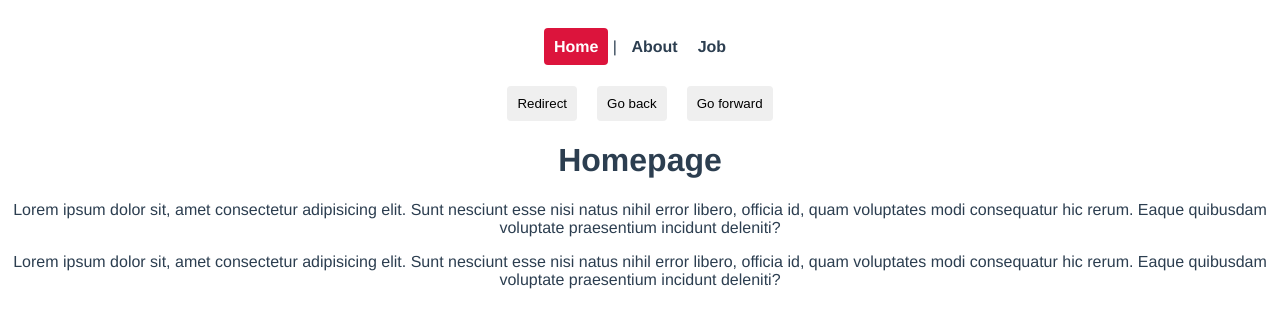
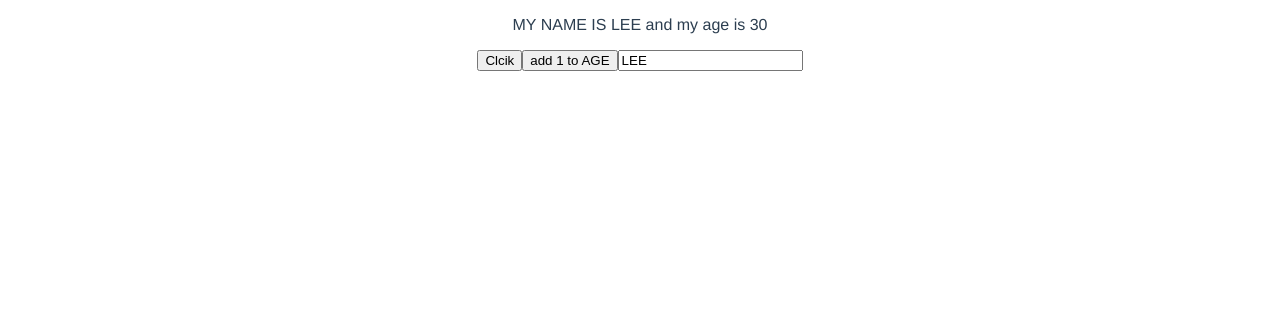
Before and after one commit to luthentic/Vue, a Vue app in the folder lee/: page / in a window 1280 px wide. Shown: the top 328 px of the page. Built offline with nearby package versions, Linux system fonts and the light colour scheme.

Commit message:
composition ref

```diff
--- a/lee/src/App.vue
+++ b/lee/src/App.vue
@@ -1,32 +1,35 @@
 <template>
-  <div id="nav">
-    <router-link to="/">Home</router-link> |
-    <router-link :to="{name: 'About'}">About</router-link>
-    <router-link :to="{name:'Job'}">Job</router-link>
+  <div class="home">
+    <p ref="p">MY NAME IS {{name}} and my age is {{age}}</p>
+    <button @click="handleClick">Clcik</button>
+    <button @click="age++">add 1 to AGE</button>
+    <input type="text" v-model="name">
   </div>
-
-  <button @click="redirect">Redirect</button>
-  <button @click="back">Go back</button>
-  <button @click="forward">Go forward</button>
-
   <router-view/>
 </template>
 
 <script>
+import {ref} from 'vue'
 export default {
-  methods: {
-    redirect(){
-      this.$router.push({name:'Home'})
-    },
-    back(){
-      this.$router.go(-1)
-    },
-    forward(){
-      this.$router.go(1)
+  setup() {
+
+    const p = ref(null)
+
+    let name =  ref('LEE')
+    let age = ref(30)
+
+    const handleClick = () =>{
+      name.value = 'LEE2'
+      age.value = 'Heeelllo  LEE2'
     }
-  },
-}
+
+    return {name,age, handleClick, p}
+  }
+  }
 </script>
+
+
+
 
 <style>
 #app {
@@ -44,19 +47,9 @@
 #nav a {
   font-weight: bold;
   color: #2c3e50;
-  text-decoration: none;
-  padding: 10px;
-  border-radius: 4PX;
 }
 
 #nav a.router-link-exact-active {
-  color: white;
-  background: crimson;
-}
-button{
-  margin: 0 10px;
-  padding: 10px;
-  border:none;
-  border-radius: 4px;
+  color: #42b983;
 }
 </style>
--- a/lee/src/router/index.js
+++ b/lee/src/router/index.js
@@ -1,9 +1,5 @@
 import { createRouter, createWebHistory } from 'vue-router'
 import Home from '../views/Home.vue'
-import About from '../views/About.vue'
-import Job from '../views/jobs/Job.vue'
-import Jobsdetails from '../views/jobs/Jobsdetails.vue'
-import notfound from '../views/notfound.vue'
 
 const routes = [
   {
@@ -11,31 +7,7 @@
     name: 'Home',
     component: Home
   },
-  {
-    path: '/about',
-    name: 'About',
-    component: About
-  },
-  {
-    path: '/job',
-    name: 'Job',
-    component: Job
-  },
-  {
-    path: '/job/:id',
-    name: 'Jobdetails',
-    component: Jobsdetails,
-    props: true
-  },
-  {
-    path:'/all-jobs',
-    redirect: '/jobs'
-  },
-  {
-    path:'/:catchAll(.*)',
-    name:'notfound',
-    component:notfound
-  }
+
 ]
 
 const router = createRouter({
--- a/lee/src/views/About.vue
+++ /dev/null
@@ -1,5 +0,0 @@
-<template>
-  <div class="about">
-    <h1>This is an about page</h1>
-  </div>
-</template>
--- a/lee/src/views/Home.vue
+++ b/lee/src/views/Home.vue
@@ -1,12 +1,12 @@
 <template>
   <div class="home">
-    <h1>Homepage</h1>
-    <p>Lorem ipsum dolor sit, amet consectetur adipisicing elit. Sunt nesciunt esse nisi natus nihil error libero, officia id, quam voluptates modi consequatur hic rerum. Eaque quibusdam voluptate praesentium incidunt deleniti?</p>
-    <p>Lorem ipsum dolor sit, amet consectetur adipisicing elit. Sunt nesciunt esse nisi natus nihil error libero, officia id, quam voluptates modi consequatur hic rerum. Eaque quibusdam voluptate praesentium incidunt deleniti?</p>
+
   </div>
 </template>
 
 <script>
+// @ is an alias to /src
+
 
 export default {
   name: 'Home',
--- a/lee/src/views/jobs/Job.vue
+++ /dev/null
@@ -1,26 +0,0 @@
-<template>
-  <h1>JOBS</h1>
-  <div v-for="job in jobs" :key="job.id">
-    <router-link :to="{name:'Jobdetails', params:{id: job.id}}">
-      <h2>{{job.title}}</h2>
-    </router-link>
-  </div>
-</template>
-
-<script>
-export default {
-  data() {
-    return {
-      jobs:[
-        {title:'LEEE 1', id:1, details:'L1'},
-        {title:'LEEE 2', id:2, details:'L2'},
-        {title:'LEEE 3', id:3, details:'L3'}
-      ]
-    }
-  },
-}
-</script>
-
-<style>
-
-</style>
--- a/lee/src/views/jobs/Jobsdetails.vue
+++ /dev/null
@@ -1,21 +0,0 @@
-<template>
-  <div>
-    <h1>Job detail</h1>
-    <p>job id is:{{id}}</p>
-  </div>
-</template>
-
-<script>
-export default {
-  props:['id'],
-  data() {
-    return {
-      // id: this.$route.params.id
-    }
-  },
-}
-</script>
-
-<style>
-
-</style>
--- a/lee/src/views/notfound.vue
+++ /dev/null
@@ -1,14 +0,0 @@
-<template>
-  <h2>404</h2>
-  <h3>Page not Found</h3>
-</template>
-
-<script>
-export default {
-
-}
-</script>
-
-<style>
-
-</style>
```
Also changed, not shown: 1 other file (tests, documents, lock files or other folders).
